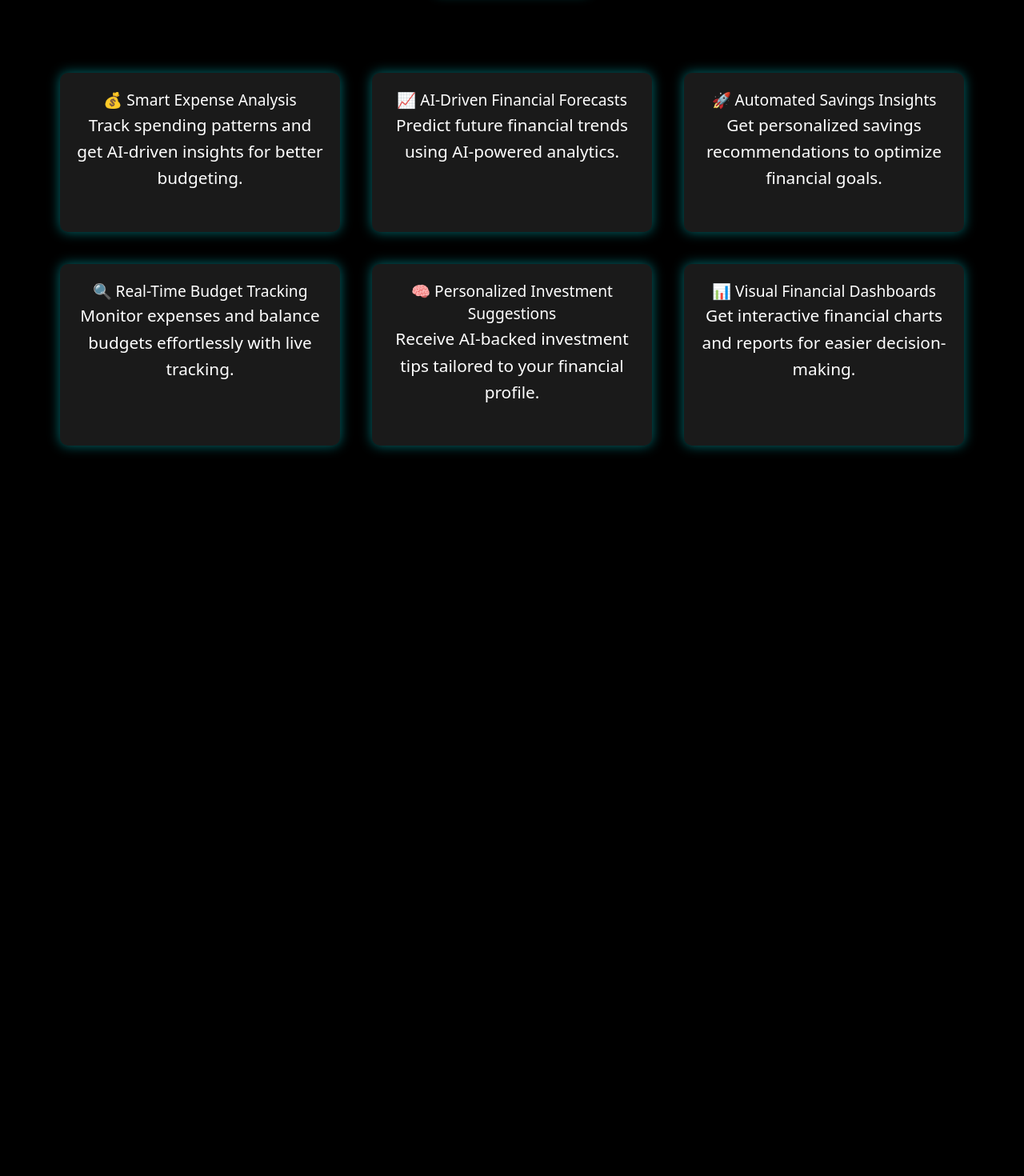
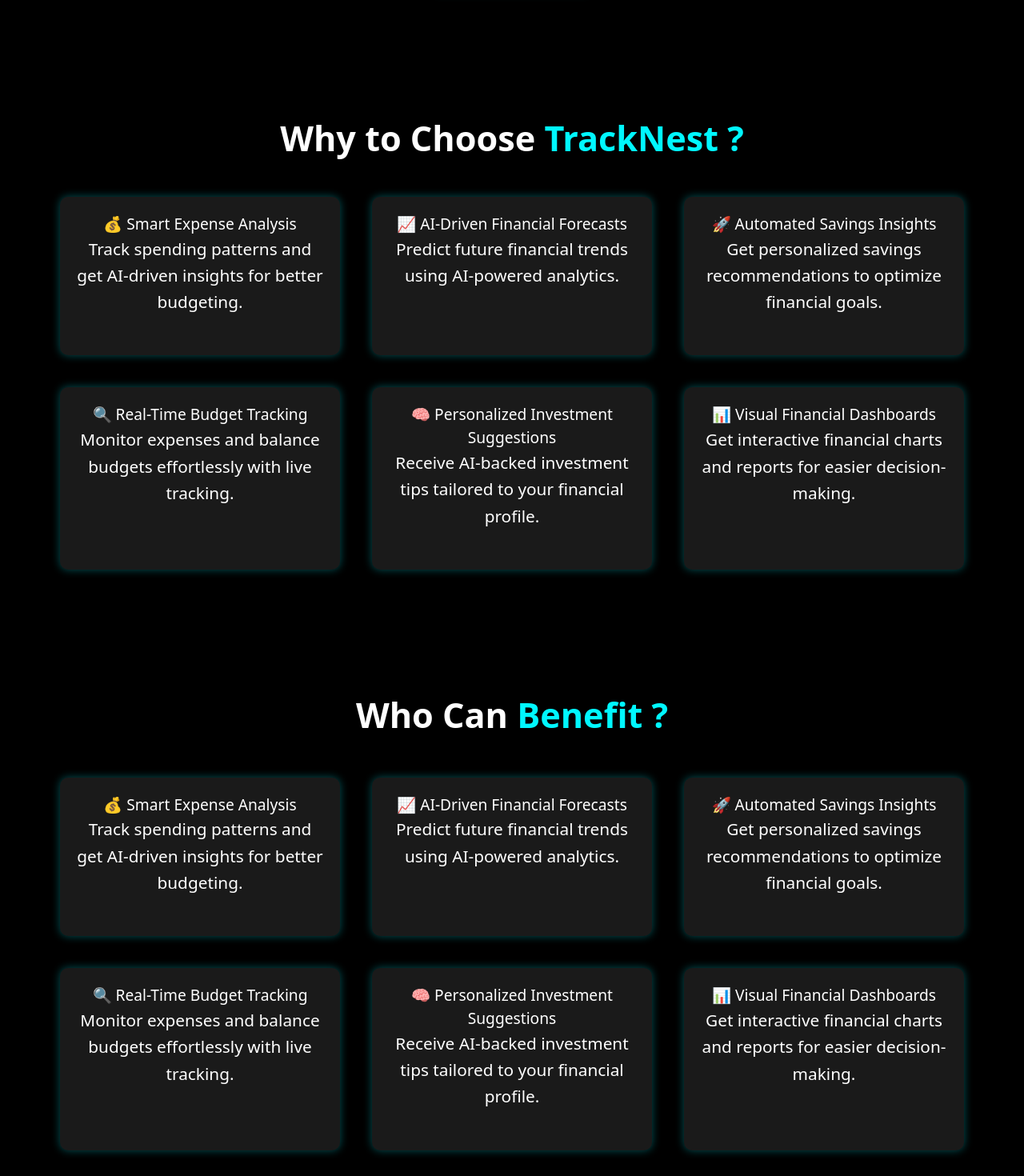
Before and after one commit to shreedharwal/Project_01_React, a React (Vite) app in the folder 01_Aifinance/: page / in a window 1280 px wide. Shown: the part 626-2096 px from the top of the page at 80% size. Before the commit the page ends 1215 px from the top, so only its background shows below. Built offline with nearby package versions, Linux system fonts and the light colour scheme.

Commit message:
updated hero section

```diff
--- a/01_Aifinance/src/App.jsx
+++ b/01_Aifinance/src/App.jsx
@@ -8,8 +8,8 @@
 
   return (
     <div className="text-white ">
-      <Navbar/>
-      <Hero/>
+      <Navbar />
+      <Hero />
       {/* <Footer/> */}
     </div>
   )
--- a/01_Aifinance/src/components/Hero.css
+++ b/01_Aifinance/src/components/Hero.css
@@ -4,11 +4,12 @@
   box-sizing: border-box;
 }
 
-body, html {
+body,
+html {
   margin: 0;
   padding: 0;
   overflow-x: hidden;
-  width:100%;
+  width: 100%;
 }
 
 
@@ -29,7 +30,8 @@
 }
 
 .hero-content {
-  margin-top: 240px; /* Push hero content down */
+  margin-top: 240px;
+  /* Push hero content down */
   text-align: center;
   max-width: 800px;
   padding: 0 28px;
@@ -42,11 +44,16 @@
 .hero-content h1 {
   font-size: 3.5rem;
   margin-bottom: 20px;
-
+  font-weight: bold;
 }
 
 .hero-content h1 span {
   color: #00f7ff;
+   transform: scale(1.05);
+  /* color: rgb(0, 247, 255); */
+  /* box-shadow: 0px 0px 20px rgba(0, 247, 255, 0.8); */
+  /* Blue neon glow */
+  /* background-color: rgba(255, 255, 255, 0.2); */
 }
 
 .hero-content p {
@@ -56,7 +63,8 @@
 }
 
 .hero-btn {
-  margin-bottom: 20px; /* Creates space between button and cards */
+  /* margin-bottom: 20px; */
+  /* Creates space between button and cards */
   display: inline-block;
   padding: 12px 28px;
   background-color: #00f7ff;
@@ -72,29 +80,45 @@
   transform: scale(1.05);
   background-color: rgba(0, 247, 255, 0.655);
   /* background-color: #00d9e6; */
-  box-shadow: 0px 0px 20px rgba(0, 247, 255, 0.8); /* Blue neon glow */
+  box-shadow: 0px 0px 20px rgba(0, 247, 255, 0.8);
+  /* Blue neon glow */
 }
 
 .hero-features {
-  display: grid;
-  grid-template-columns: repeat(3, 1fr); /* 3 cards per row */
-  gap: 40px; /* Space between cards */
+  /* display: grid; */
+  grid-template-columns: repeat(3, 1fr);
+  /* 3 cards per row */
+  gap: 40px;
+  /* Space between cards */
   margin-top: 80px;
   text-align: center;
+  padding-top: 70px; /* Push content down */
+
 }
 
+.hero-features h1 {
+  /* display: flex; */
+  font-size: 2.7rem;
+  margin-bottom: 20px;
+}
 
 @keyframes pulseGlow {
-  0% { box-shadow: 0px 0px 10px rgba(0, 247, 255, 0.3); }
-  50% { box-shadow: 0px 0px 20px rgba(0, 247, 255, 0.6); }
-  100% { box-shadow: 0px 0px 10px rgba(0, 247, 255, 0.3); }
+  0% {
+    box-shadow: 0px 0px 10px rgba(0, 247, 255, 0.3);
+  }
+
+  50% {
+    box-shadow: 0px 0px 20px rgba(0, 247, 255, 0.6);
+  }
+
+  100% {
+    box-shadow: 0px 0px 10px rgba(0, 247, 255, 0.3);
+  }
 }
 
-
-
-
 .feature-card {
-  background-color: rgba(255, 255, 255, 0.1); /* Semi-transparent card */
+  background-color: rgba(255, 255, 255, 0.1);
+  /* Semi-transparent card */
   padding: 20px;
   width: 350px;
   border-radius: 10px;
@@ -109,18 +133,155 @@
 .feature-card:hover {
   transform: scale(1.05);
   /* color: rgb(0, 247, 255); */
-  box-shadow: 0px 0px 20px rgba(0, 247, 255, 0.8); /* Blue neon glow */
+  box-shadow: 0px 0px 20px rgba(0, 247, 255, 0.8);
+  /* Blue neon glow */
   background-color: rgba(255, 255, 255, 0.2);
 }
 
 @media (max-width: 768px) {
   .hero-features {
-    grid-template-columns: repeat(2, 1fr); /* 2 cards per row on mobile */
+    grid-template-columns: repeat(2, 1fr);
+    /* 2 cards per row on mobile */
   }
 }
 
 @media (max-width: 480px) {
   .hero-features {
-    grid-template-columns: repeat(1, 1fr); /* 1 card per row on small screens */
+    grid-template-columns: repeat(1, 1fr);
+    /* 1 card per row on small screens */
   }
 }
+
+.features-heading {
+  width: 100%;
+  text-align: center;
+  /* font-weight: bold; */
+  font-size: 2.7rem;
+  margin-bottom: 40px;
+  justify-content: center;
+
+}
+
+.features-grid {
+  display: grid;
+  grid-template-columns: repeat(3, 1fr); /* 3 cards per row */
+  gap: 40px;
+  text-align: center;
+}
+
+@media (max-width: 768px) {
+  .features-grid {
+    grid-template-columns: repeat(2, 1fr); /* 2 cards per row */
+  }
+}
+
+@media (max-width: 480px) {
+  .features-grid {
+    grid-template-columns: repeat(1, 1fr); /* 1 card per row */
+  }
+}
+
+
+
+.hero-benefit {
+  /* display: grid; */
+  grid-template-columns: repeat(3, 1fr);
+  /* 3 cards per row */
+  gap: 40px;
+  /* Space between cards */
+  margin-top: 80px;
+  text-align: center;
+  padding-top: 70px; /* Push content down */
+
+}
+
+.hero-benefit h1{
+  font-size: 2.7rem;
+  margin-bottom: 20px;
+
+}
+
+.hero-features-benefit h1 {
+  /* display: flex; */
+  font-size: 2.7rem;
+  margin-bottom: 20px;
+}
+
+@keyframes pulseGlow {
+  0% {
+    box-shadow: 0px 0px 10px rgba(0, 247, 255, 0.3);
+  }
+
+  50% {
+    box-shadow: 0px 0px 20px rgba(0, 247, 255, 0.6);
+  }
+
+  100% {
+    box-shadow: 0px 0px 10px rgba(0, 247, 255, 0.3);
+  }
+}
+
+.feature-card-benefit {
+  background-color: rgba(255, 255, 255, 0.1);
+  /* Semi-transparent card */
+  padding: 20px;
+  width: 350px;
+  border-radius: 10px;
+  font-size: 1.2rem;
+  color: white;
+  box-shadow: 0px 4px 6px rgba(0, 0, 0, 0.3);
+  transition: transform 0.3s ease;
+  animation: pulseGlow 3s infinite alternate;
+
+}
+
+.feature-card-benefit:hover {
+  transform: scale(1.05);
+  /* color: rgb(0, 247, 255); */
+  box-shadow: 0px 0px 20px rgba(0, 247, 255, 0.8);
+  /* Blue neon glow */
+  background-color: rgba(255, 255, 255, 0.2);
+}
+
+@media (max-width: 768px) {
+  .hero-features {
+    grid-template-columns: repeat(2, 1fr);
+    /* 2 cards per row on mobile */
+  }
+}
+
+@media (max-width: 480px) {
+  .hero-features {
+    grid-template-columns: repeat(1, 1fr);
+    /* 1 card per row on small screens */
+  }
+}
+
+.features-heading-benefit {
+  width: 100%;
+  text-align: center;
+  /* font-weight: bold; */
+  font-size: 2.7rem;
+  margin-bottom: 45px;
+  justify-content: center;
+
+}
+
+.features-grid-benefit {
+  display: grid;
+  grid-template-columns: repeat(3, 1fr); /* 3 cards per row */
+  gap: 40px;
+  text-align: center;
+}
+
+@media (max-width: 768px) {
+  .features-grid {
+    grid-template-columns: repeat(2, 1fr); /* 2 cards per row */
+  }
+}
+
+@media (max-width: 480px) {
+  .features-grid {
+    grid-template-columns: repeat(1, 1fr); /* 1 card per row */
+  }
+}
--- a/01_Aifinance/src/components/Hero.jsx
+++ b/01_Aifinance/src/components/Hero.jsx
@@ -13,20 +13,11 @@
         <p>—all in one place.</p>
         <a href="#features" className="hero-btn">Explore Features</a>
 
-
-      {/* <div className="hero-features">
-        <div className="feature-card">💰 Smart Expense Analysis</div>
-        <div className="feature-card">📈 AI-Driven Financial Forecasts</div>
-        <div className="feature-card">🚀 Automated Savings Insights</div>
-        <div className="feature-card">🔍 Real-Time Budget Tracking</div>
-        <div className="feature-card">🧠 Personalized Investment Suggestions</div>
-        <div className="feature-card">📊 Visual Financial Dashboards</div>
-      </div> */}
-
-
-
-
         <div className="hero-features">
+          <div className="features-heading">
+            <h1>Why to Choose <span>TrackNest ?</span></h1>
+          </div>
+          <div className="features-grid">
             <div className="feature-card">
               <h3>💰 Smart Expense Analysis</h3>
               <p>Track spending patterns and get AI-driven insights for better budgeting.</p>
@@ -52,6 +43,50 @@
               <p>Get interactive financial charts and reports for easier decision-making.</p>
             </div>
           </div>
+        </div>
+
+
+        <div className="hero-benefit">
+          <div className="features-heading-benefit">
+            <h1>Who Can<span> Benefit ?</span></h1>
+          </div>
+          <div className="features-grid-benefit">
+            <div className="feature-card-benefit">
+              <h3>💰 Smart Expense Analysis</h3>
+              <p>Track spending patterns and get AI-driven insights for better budgeting.</p>
+            </div>
+            <div className="feature-card-benefit">
+              <h3>📈 AI-Driven Financial Forecasts</h3>
+              <p>Predict future financial trends using AI-powered analytics.</p>
+            </div>
+            <div className="feature-card-benefit">
+              <h3>🚀 Automated Savings Insights</h3>
+              <p>Get personalized savings recommendations to optimize financial goals.</p>
+            </div>
+            <div className="feature-card-benefit">
+              <h3>🔍 Real-Time Budget Tracking</h3>
+              <p>Monitor expenses and balance budgets effortlessly with live tracking.</p>
+            </div>
+            <div className="feature-card-benefit">
+              <h3>🧠 Personalized Investment Suggestions</h3>
+              <p>Receive AI-backed investment tips tailored to your financial profile.</p>
+            </div>
+            <div className="feature-card-benefit">
+              <h3>📊 Visual Financial Dashboards</h3>
+              <p>Get interactive financial charts and reports for easier decision-making.</p>
+            </div>
+          </div>
+        </div>
+
+
+
+
+
+
+
+
+
+
 
 
 
```
Also changed, not shown: 01_Aifinance/src/components/Navbar.css (+6 -3 lines). Lines whose indentation alone changed are shown as unchanged.
